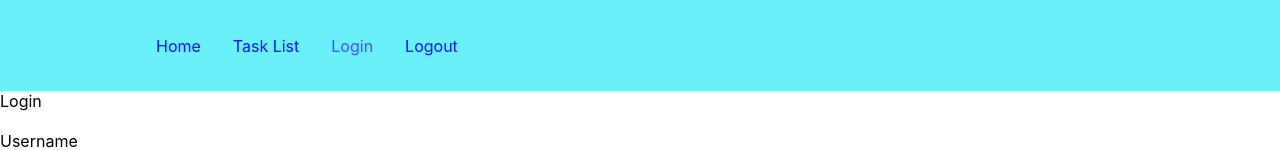
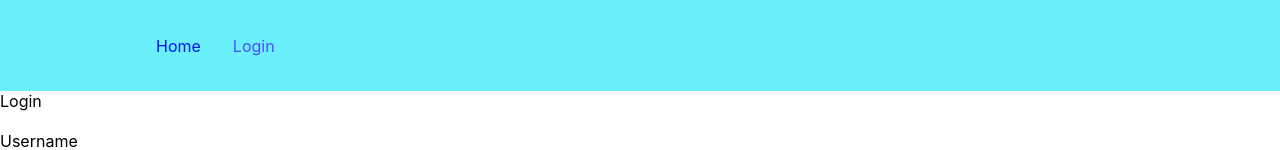
Before and after one commit to chriskong217/tamuhacktasklist, a React (Create React App) app in the folder myapp/: page /login in a window 1280 px wide. Shown: the top 150 px of the page. Built offline with nearby package versions, Linux system fonts and the light colour scheme.

Commit message:
Finished Logout!

```diff
--- a/myapp/src/components/Navbar/Navbar.js
+++ b/myapp/src/components/Navbar/Navbar.js
@@ -1,6 +1,7 @@
 import React from "react";
 import { Nav, NavLink, NavMenu }
     from "./NavbarElements";
+import { getUser } from '../../Utils/Common';
 
 const Navbar = () => {
   return (
@@ -10,15 +11,19 @@ const Navbar = () => {
           <NavLink to="/" activeStyle>
             Home
           </NavLink>
-          <NavLink to="/tasklist" activeStyle>
-            Task List
-          </NavLink>
           <NavLink to="/login" activeStyle>
             Login
           </NavLink>
-          <NavLink to="/logout" activeStyle>
-            Logout
-          </NavLink>
+          {getUser() && (
+	    <div>
+            <NavLink to="/tasklist" activeStyle>
+              Task List
+            </NavLink>
+            <NavLink to="/logout" activeStyle>
+              Logout
+            </NavLink>
+	    </div>
+          )}
         </NavMenu>
       </Nav>
     </>
```
